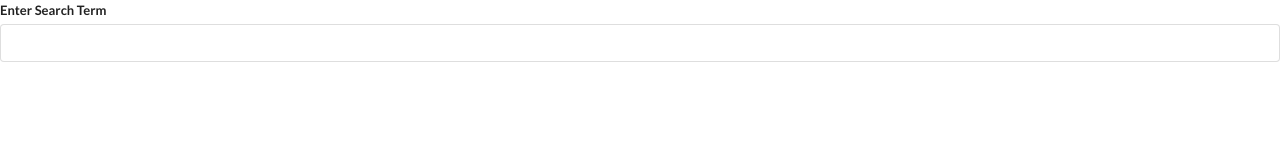
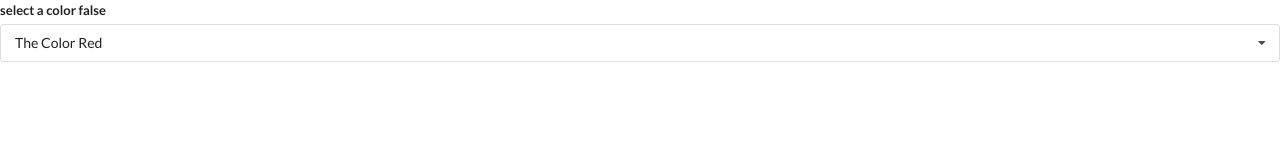
Before and after one commit to doge33/React-Redux-widgets, a React (Create React App) app: page / in a window 1280 px wide. Shown: the top 160 px of the page. Built offline with nearby package versions, Linux system fonts and the light colour scheme; no server answers.

Commit message:
implemented dropdown; useRef to manipulate event listener

```diff
--- a/src/App.js
+++ b/src/App.js
@@ -1,8 +1,7 @@
-import React from 'react';
-//import Accordion from './components/Accordion';
+import React, {useState} from 'react';
+import Accordion from './components/Accordion';
 import Search from './components/Search';
-
-export default function App() {
+import Dropdown from  './components/Dropdown';
 
 const items = [
   {
@@ -17,11 +16,30 @@ export default function App() {
     title: 'How do you use React?',
     content: 'By creating components!'
   }
+];
+
+const options = [
+  {
+    label: "The Color Red",
+    value: "red"
+  },
+  {
+    label: "The Color Green",
+    value: "green"
+  },
+  {
+    label: "A Shade of Blue",
+    value: "blue"
+  }
 ]
+
+export default function App() {
+
+  const [selected, setSelected] = useState(options[0])
+
   return (
     <div>
-
-      <Search />
+      <Dropdown selected={selected} options={options} onSelectedChange={setSelected}/>
     </div>
   )
 }
--- /dev/null
+++ b/src/components/Dropdown.js
@@ -0,0 +1,59 @@
+import React, {useState, useEffect, useRef} from 'react'
+
+export default function Dropdown({options, selected, onSelectedChange}) {
+
+  const [open, setOpen] = useState(false);
+  const ref = useRef(); //useRef: a direct reference to DOM element
+
+  //use useEffect to set up a manual event listener on <body> to listen for click event.
+  useEffect(() => {
+    //manual event listeners gets called first before other react event listeners
+    document.body.addEventListener('click', (evt) => {
+      if(ref.current && ref.current.contains(evt.target)) {
+        return;
+      }
+      setOpen(false);
+    }, { capture: true });
+  }, []);
+
+  const renderedOptions = options.map(option => {
+
+    //if an option is currently selected, don't render it in the dropdown
+    if (option.value === selected.value) {
+      return null;
+    }
+
+    return  (
+      <div
+        key={option.value}
+        className="item"
+        onClick={() => {onSelectedChange(option)}}
+      >
+        {option.label}
+
+      </div>
+    )
+  });
+
+  //console.log(ref.current); //first time logs "undefined", but every re-render will give you the current element clicked on
+
+  return (
+    <div ref={ref} className="ui form">
+      <div className="field">
+        <label className="label">
+          {`select a color ${open}`}
+        </label>
+        <div
+          onClick={() => setOpen(!open)}
+          className={`ui selection dropdown ${open ? "visible active" : "" }`}
+        >
+          <i className="dropdown icon"></i>
+          <div className="text">{selected.label}</div>
+          <div className={`menu ${open ? "visible transition" : "" }`}>
+            {renderedOptions}
+          </div>
+        </div>
+      </div>
+    </div>
+  )
+}
--- a/src/components/Search.js
+++ b/src/components/Search.js
@@ -4,28 +4,104 @@ import { queryAllByAltText } from '@testing-library/react';
 
 export default function Search() {
 
-  const [term, setTerm] = useState('');
+  const [term, setTerm] = useState('programming'); //giving a default search term because srsearch param has to be set
+  //const [term, setTerm] = useState(''); //if you default term to '', make sure to only perform search() when term is defined
+
+  const [debouncedTerm, setDebouncedTerm] = useState(term);
+
+  const [results, setResults] = useState([]);
+
 
   //you are NOT allowed to mark the function inside useEffect as async await! => work around by
   //1. create helper function with async await, and call it. OR
   //2. immediately invoked function(which can be (async...await...) wrapped in parenthesis). OR
   //3. use Promises
 
-  //useEffect can't return anything except clean-up functions
+  //useEffect can't return anything except functions
+  useEffect(()=>{
+
+    const timerId = setTimeout(()=>{
+      setDebouncedTerm(term); //update debouncedTerm to be term
+    }, 1000);
+
+    return () => {
+      clearTimeout(timerId);
+    };
+
+ }, [term] );
+
  useEffect(() => {
+
   const search = async() => {
-      await axios.get('https://en.wikipedia.org/w/api.php', {
+    const {data} = await axios.get('https://en.wikipedia.org/w/api.php', {
       params: {
         action: 'query',
         list: 'search',
         origin: '*',
         format: 'json',
-          srsearch: term
+        srsearch: debouncedTerm,
       }
+    });
+    setResults(data.query.search); //causes results to re-render
+  };
+
+    search();
+
+ }, [debouncedTerm])
+
+  // useEffect(() => {
+
+  //   // console.log('initial render or term was changed');
+
+  //   // return () => {
+  //   //   console.log('CLEANUP')
+  //   // }
+  //   // ^^^ example: intial render: logs 'initial render or term was changed' & return the cleanup function (not invoked yet)
+  //   //every re-render: invoke the cleanup function  -  logs 'initial...or...term...changed' - return cleanup function
+
+
+
+  //   if (term && !results.length) {
+
+  //     search();
+
+  //   } else {
+
+  //     const timeoutId = setTimeout(() => {
+  //       if(term) {
+  //         search();
+  //       }
+  //     }, 1000);
+
+  //     return () => {
+  //       clearTimeout(timeoutId);
+  //     };
+  //   }
+
+  // }, [term]);
+
+  const renderedResults = results.map(result => {
+    return (
+      <div key={result.pageid} className="item">
+        <div className="right floated content">
+          <a
+            className="ui button"
+            href={`https://en.wikipedia.org?curid=${result.pageid}`}//go to that wiki page
+          >
+            Go
+          </a>
+        </div>
+        <div className="content">
+          <div className="header">
+            {result.title}
+          </div>
+          <span dangerouslySetInnerHTML={{ __html: result.snippet }}></span>
+          {/* ^ this tells the result to be rendered as html instead of plain texts,
+          but DON't do this, cuz you can be subject to XSS attack(milicious js script can execute) */}
+        </div>
+      </div>
+    )
   })
-    };
-    search();
-  }, [term]);
 
   return (
     <div>
@@ -36,9 +112,10 @@ export default function Search() {
           value={term}
           onChange={(evt) => setTerm(evt.target.value)}
           className="input"
-          ></input>
+          />
         </div>
       </div>
+      <div className="ui celled list">{renderedResults}</div>
     </div>
   )
 }
```
Also changed, not shown: 1 other file (tests, documents, lock files or other folders). Lines whose indentation alone changed are shown as unchanged.
